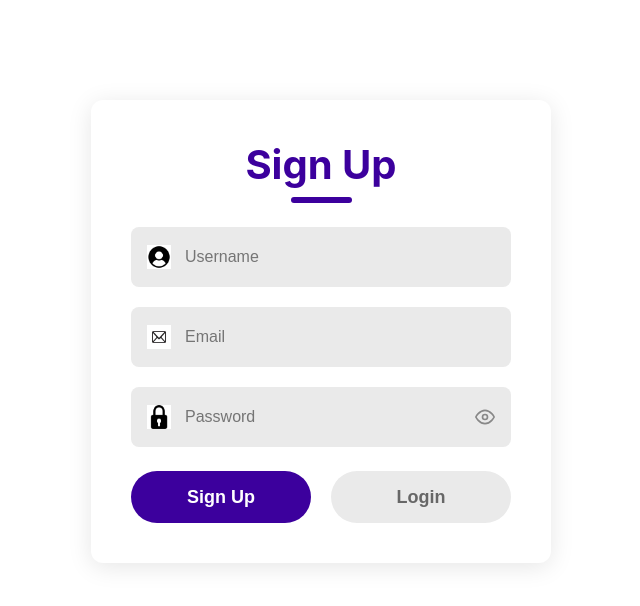
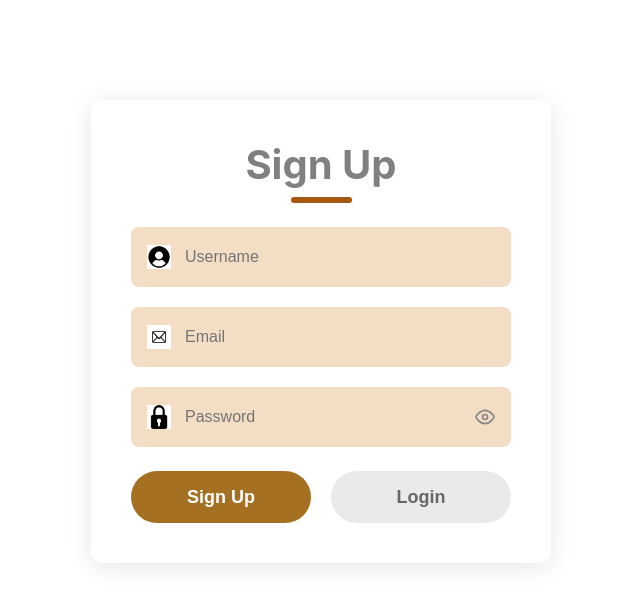
Before and after one commit to Matxchange/matXchange, a React (Create React App) app in the folder login-signup/: page / in a window 1280 px wide. Shown: the top 606 px of the page, without its empty margins (319-959 px from the left). Built offline with nearby package versions, Linux system fonts and the light colour scheme.

Commit message:
Change colour pallette

```diff
--- a/login-signup/src/components/loginsignup/loginSignup.css
+++ b/login-signup/src/components/loginsignup/loginSignup.css
@@ -20,7 +20,7 @@
 }
 
 .header .text {
-  color: #3c009d;
+  color: grey;
   font-size: 40px;
   font-weight: 700;
 }
@@ -28,7 +28,7 @@
 .header .underline {
   width: 61px;
   height: 6px;
-  background: #3c009d;
+  background: #9d4c00ee;
   border-radius: 9px;
 }
 
@@ -46,7 +46,7 @@
   display: flex;
   align-items: center;
   gap: 12px;
-  background: #eaeaea;
+  background: #cc6f063b;
   border-radius: 8px;
   padding: 0 16px;
   height: 60px;
@@ -80,7 +80,7 @@
 }
 
 .eye-toggle:hover {
-  color: #3c009d;
+  color: #9d4c00ef;
 }
 
 /* Forgot password */
@@ -91,7 +91,7 @@
 .forgot-password button {
   background: none;
   border: none;
-  color: #3c009d;
+  color: #9d4c00de;
   font-size: 14px;
   cursor: pointer;
   padding: 0;
@@ -113,7 +113,7 @@
   height: 52px;
   border: none;
   border-radius: 50px;
-  background: #3c009d;
+  background: #995d03e0;
   color: #fff;
   font-size: 18px;
   font-weight: 600;
```
